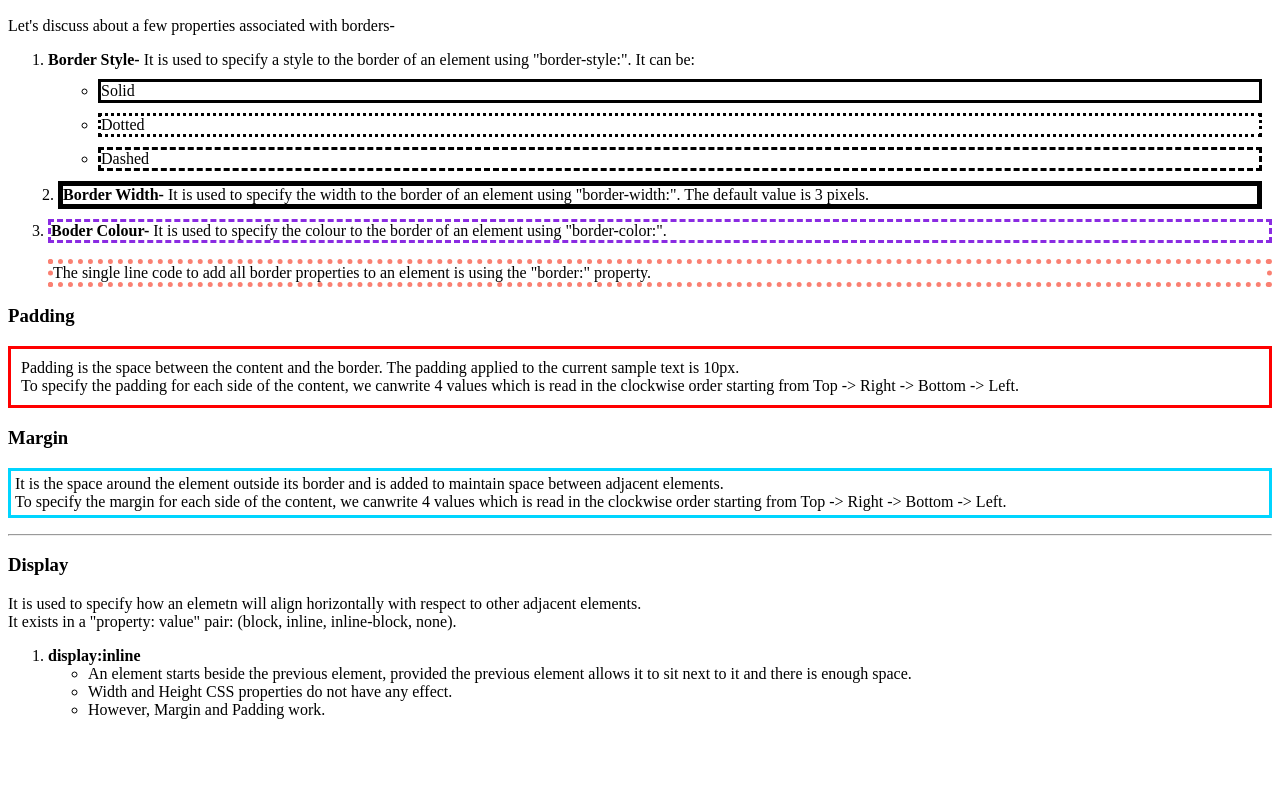
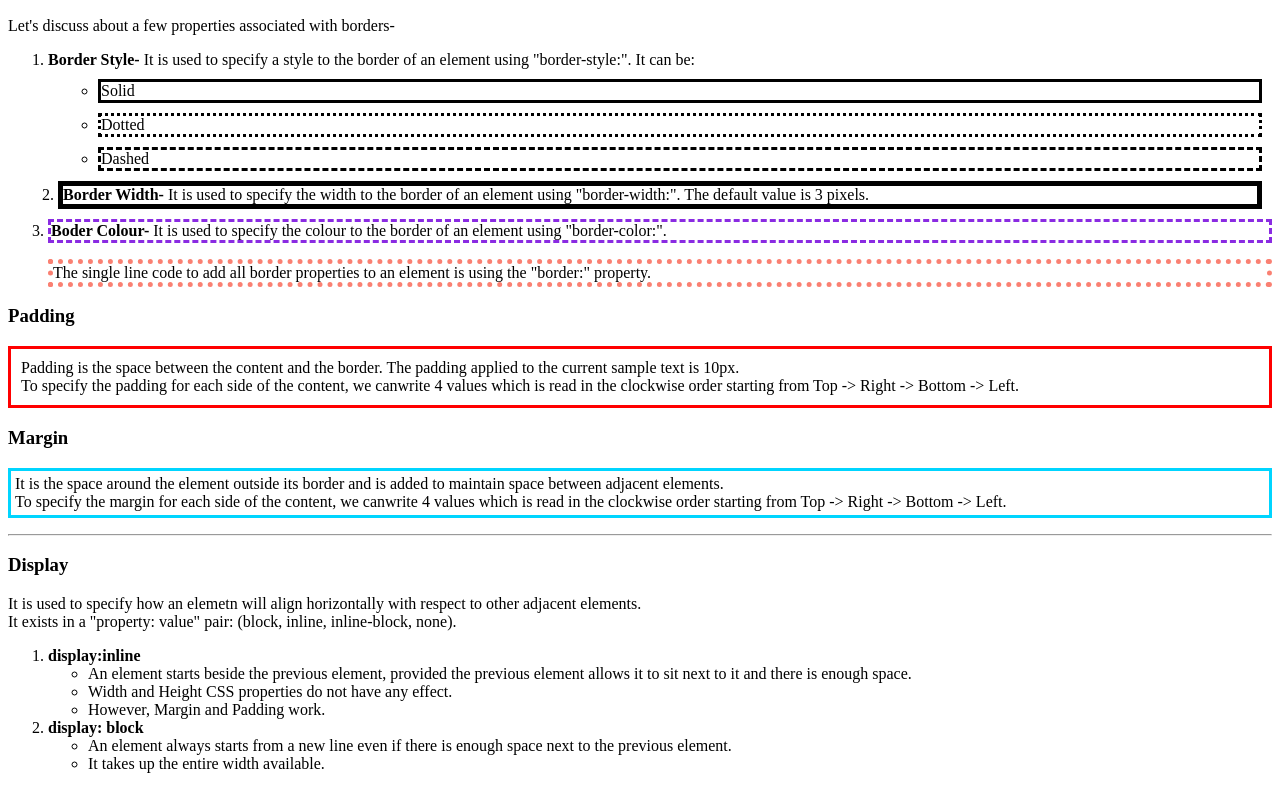
Before and after one commit to Wolferino-74/Web-Dev-start, a plain HTML site: page styling.html in a window 1280 px wide. Shown: the part 2949-3738 px from the top of the page. Before the commit the page ends 3684 px from the top, so only its background shows below. Drawn offline with Linux system fonts and the light colour scheme.

Commit message:
added display:block

```diff
--- a/styling.html
+++ b/styling.html
@@ -213,7 +213,17 @@
                     </li>
                 </ul>
             </li>
-
+            <li>
+                <strong>display: block</strong>
+                <ul>
+                    <li>
+                        An element always starts from a new line even if there is enough space next to the previous element.
+                    </li>
+                    <li>
+                        It takes up the entire width available.
+                    </li>
+                </ul>
+            </li>
         </ol>
     </div>
 </body>
```
